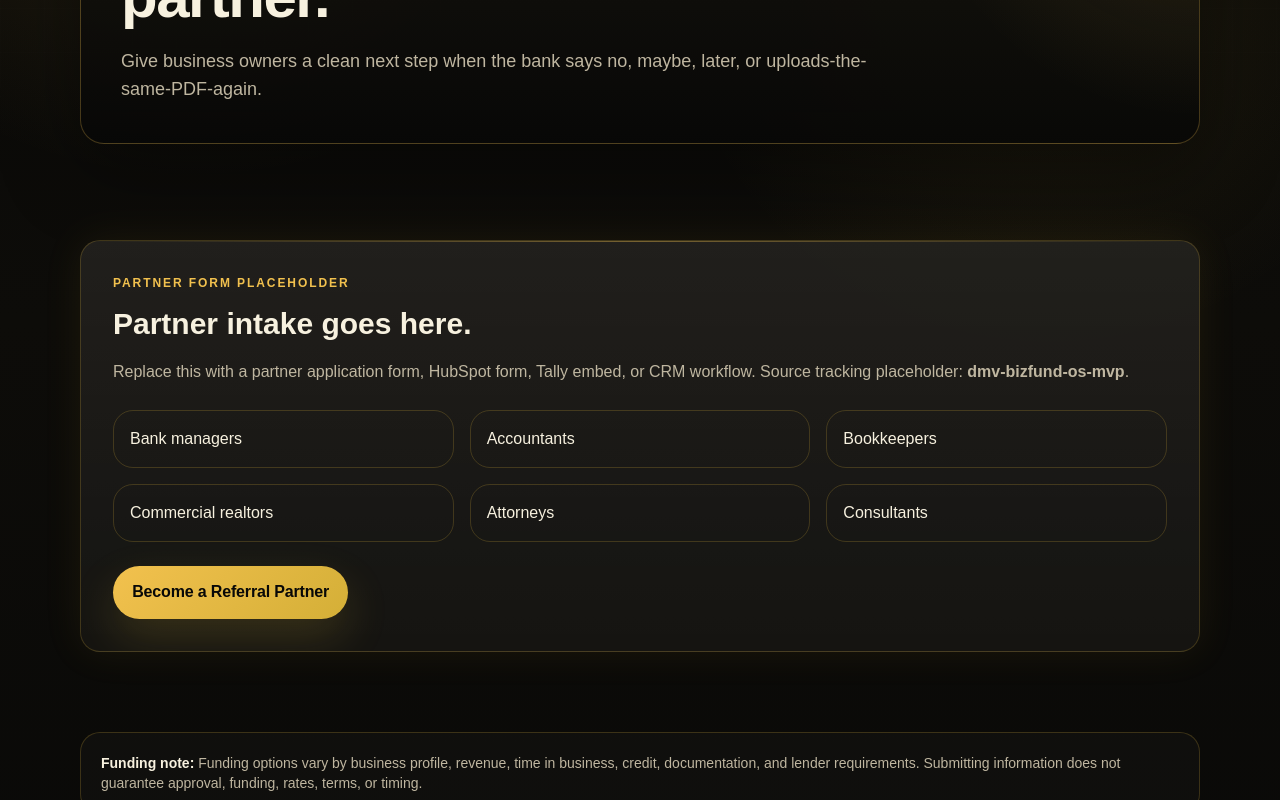
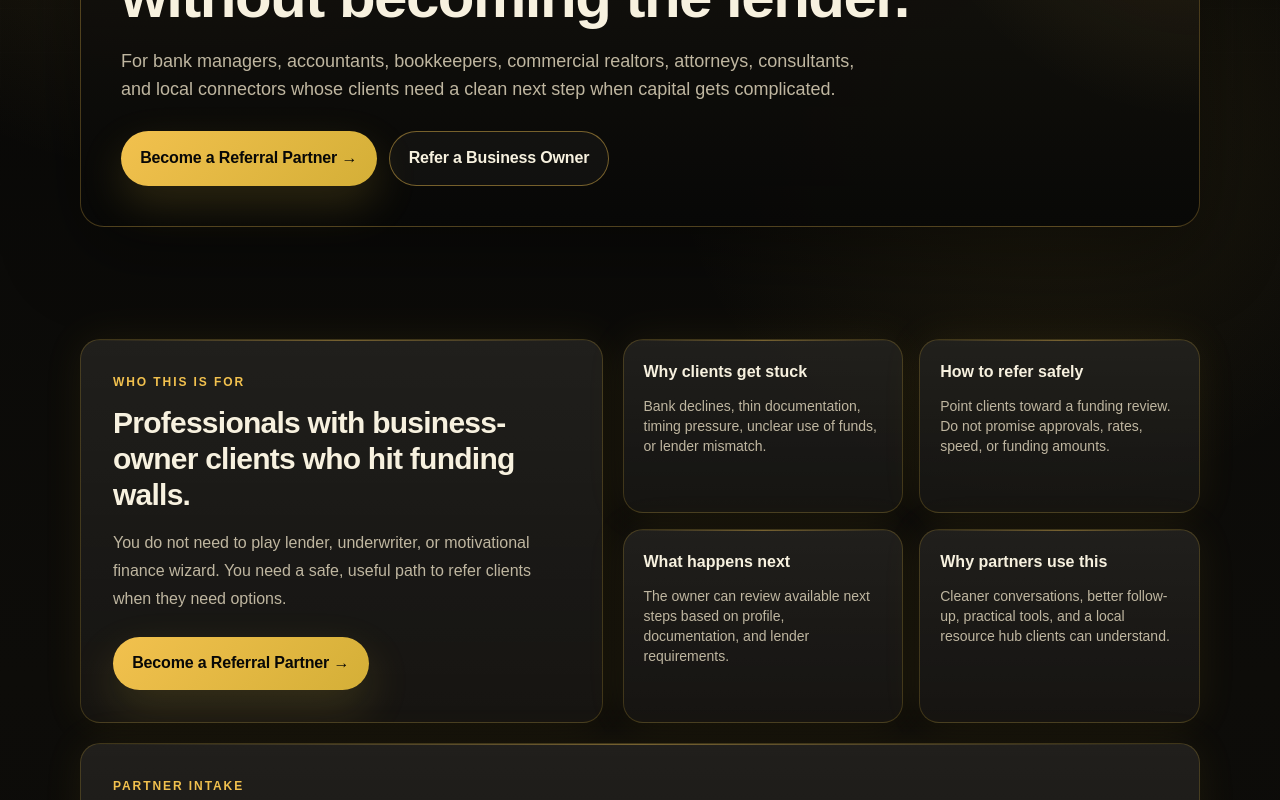
Before and after one commit to JFeimster/dmv-bizfund-os, a Next.js app: page /partner in a window 1280 px wide. Shown: the part 300-1100 px from the top of the page. Built offline with nearby package versions, Linux system fonts and the light colour scheme.

Commit message:
Upgrade partner page for referral conversion

```diff
--- a/app/partner/page.tsx
+++ b/app/partner/page.tsx
@@ -1,4 +1,5 @@
 import PageHeader from "@/components/PageHeader";
+import CTASection from "@/components/CTASection";
 import ComplianceNote from "@/components/ComplianceNote";
 import { getMarketConfig } from "@/lib/market";
 import { createMetadata } from "@/lib/seo";
@@ -15,23 +16,48 @@ export default function PartnerPage() {
   return (
     <>
       <PageHeader
-        eyebrow="Partner onboarding"
-        title="Become a DMV funding referral partner."
-        description="Give business owners a clean next step when the bank says no, maybe, later, or uploads-the-same-PDF-again."
+        eyebrow="Referral partner command center"
+        title="Help clients find funding options without becoming the lender."
+        description="For bank managers, accountants, bookkeepers, commercial realtors, attorneys, consultants, and local connectors whose clients need a clean next step when capital gets complicated."
+        primaryLabel="Become a Referral Partner"
+        primaryHref={market.partnerApplicationUrl}
+        secondaryLabel="Refer a Business Owner"
+        secondaryHref="/apply"
       />
-      <section className="container py-12">
-        <div className="card p-6 md:p-8">
-          <p className="kicker">Partner form placeholder</p>
-          <h2 className="mt-3 text-3xl font-black">Partner intake goes here.</h2>
-          <p className="mt-4 text-muted">Replace this with a partner application form, HubSpot form, Tally embed, or CRM workflow. Source tracking placeholder: <strong>{market.sourceTrackingId}</strong>.</p>
-          <div className="mt-6 grid gap-4 md:grid-cols-3">
-            {["Bank managers", "Accountants", "Bookkeepers", "Commercial realtors", "Attorneys", "Consultants"].map((item) => (
-              <div className="rounded-luxe border border-line p-4" key={item}>{item}</div>
+      <section className="container py-12 md:py-16">
+        <div className="grid gap-5 lg:grid-cols-[0.95fr_1.05fr]">
+          <div className="card p-6 md:p-8">
+            <p className="kicker">Who this is for</p>
+            <h2 className="mt-3 text-3xl font-black tracking-tight">Professionals with business-owner clients who hit funding walls.</h2>
+            <p className="mt-4 text-muted">You do not need to play lender, underwriter, or motivational finance wizard. You need a safe, useful path to refer clients when they need options.</p>
+            <a className="btn btn-primary mt-6" href={market.partnerApplicationUrl}>Become a Referral Partner →</a>
+          </div>
+          <div className="grid gap-4 md:grid-cols-2">
+            {[
+              ["Why clients get stuck", "Bank declines, thin documentation, timing pressure, unclear use of funds, or lender mismatch."],
+              ["How to refer safely", "Point clients toward a funding review. Do not promise approvals, rates, speed, or funding amounts."],
+              ["What happens next", "The owner can review available next steps based on profile, documentation, and lender requirements."],
+              ["Why partners use this", "Cleaner conversations, better follow-up, practical tools, and a local resource hub clients can understand."]
+            ].map(([title, text]) => (
+              <div className="card p-5" key={title}>
+                <h3 className="font-black">{title}</h3>
+                <p className="mt-3 text-sm text-muted">{text}</p>
+              </div>
             ))}
           </div>
-          <a className="btn btn-primary mt-6" href={market.partnerApplicationUrl}>Become a Referral Partner</a>
+        </div>
+        <div className="mt-5 card p-6 md:p-8">
+          <p className="kicker">Partner intake</p>
+          <h2 className="mt-3 text-3xl font-black">Partner form placeholder.</h2>
+          <p className="mt-4 text-muted">Replace this with a partner application form, HubSpot form, Tally embed, or CRM workflow. Source tracking placeholder: <strong>{market.sourceTrackingId}</strong>.</p>
+          <div className="mt-6 grid gap-3 md:grid-cols-3">
+            {["Bank managers", "Accountants", "Bookkeepers", "Commercial realtors", "Attorneys", "Consultants"].map((item) => (
+              <div className="trust-pill" key={item}>{item}</div>
+            ))}
+          </div>
         </div>
       </section>
+      <CTASection variant="partner" />
       <ComplianceNote />
     </>
   );
```
